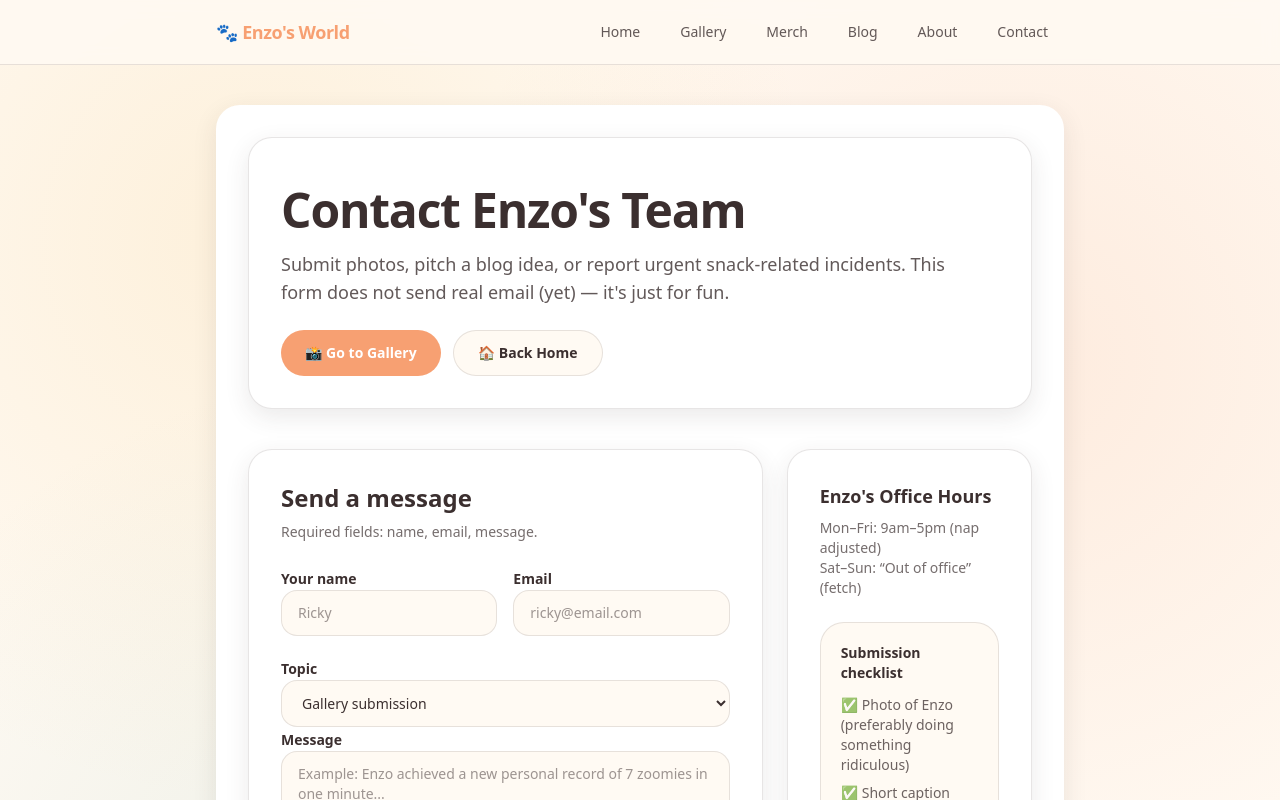
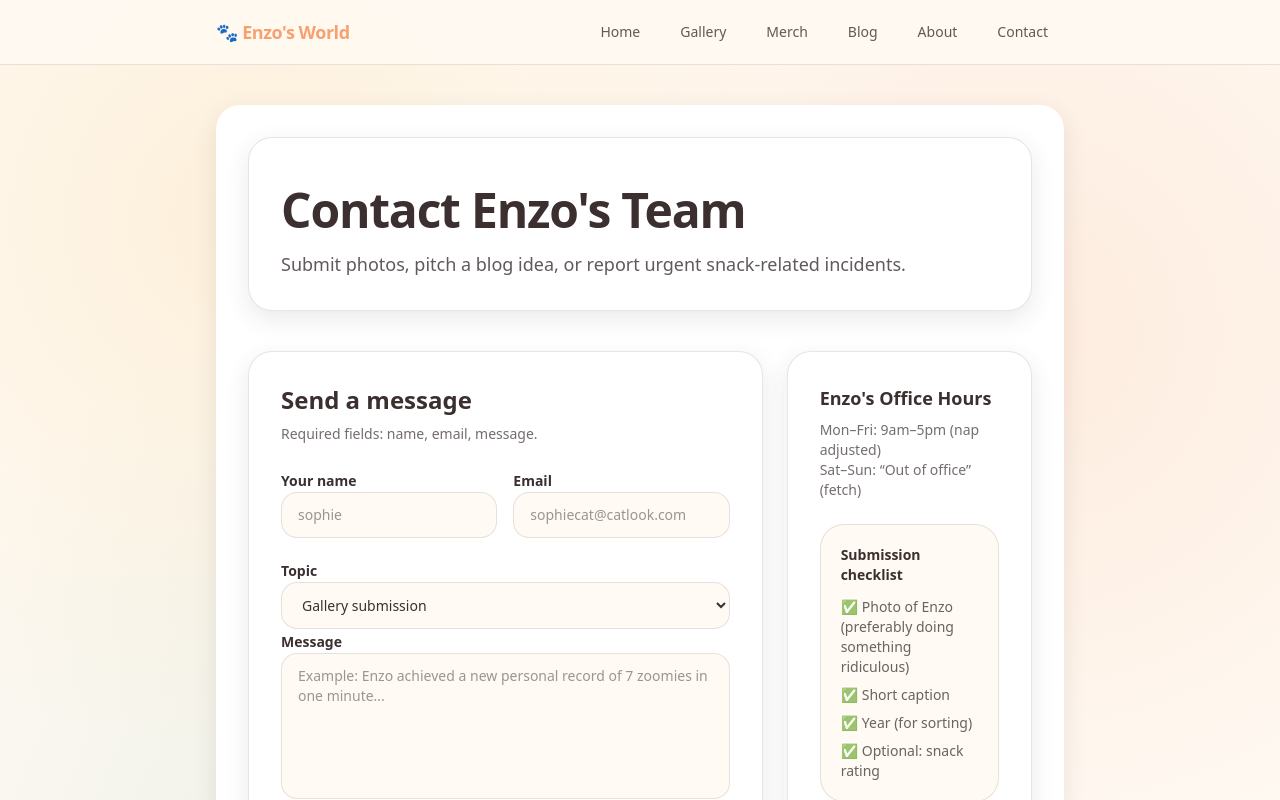
Before and after one commit to RickySerrano904/EnzosWorld.com, a Next.js app: page /contact in a window 1280 px wide. Shown: the top 800 px of the page. Built offline with nearby package versions, Linux system fonts and the light colour scheme.

Commit message:
Adjust contact page

```diff
--- a/app/contact/page.tsx
+++ b/app/contact/page.tsx
@@ -39,23 +39,7 @@ export default function ContactPage() {
 
         <p className="mt-4 max-w-2xl text-lg text-foreground/80">
           Submit photos, pitch a blog idea, or report urgent snack-related incidents.
-          This form does not send real email (yet) — it&apos;s just for fun.
         </p>
-
-        <div className="mt-6 flex flex-col gap-3 sm:flex-row">
-          <Link
-            href="/gallery"
-            className="inline-flex items-center justify-center rounded-full bg-[var(--secondary)] px-6 py-3 text-sm font-semibold text-white transition hover:brightness-95 active:scale-[0.99]"
-          >
-            📸 Go to Gallery
-          </Link>
-          <Link
-            href="/"
-            className="inline-flex items-center justify-center rounded-full border border-border bg-background px-6 py-3 text-sm font-semibold transition hover:bg-[var(--primary)]/20 active:scale-[0.99]"
-          >
-            🏠 Back Home
-          </Link>
-        </div>
       </header>
 
       {/* Success banner */}
@@ -83,7 +67,7 @@ export default function ContactPage() {
                 <input
                   value={name}
                   onChange={(e) => setName(e.target.value)}
-                  placeholder="Ricky"
+                  placeholder="sophie"
                   className="w-full rounded-2xl border border-border bg-background px-4 py-3 text-sm outline-none focus:ring-2 focus:ring-[var(--primary)]/40"
                 />
               </label>
@@ -93,7 +77,7 @@ export default function ContactPage() {
                 <input
                   value={email}
                   onChange={(e) => setEmail(e.target.value)}
-                  placeholder="ricky@email.com"
+                  placeholder="sophiecat@catlook.com"
                   className="w-full rounded-2xl border border-border bg-background px-4 py-3 text-sm outline-none focus:ring-2 focus:ring-[var(--primary)]/40"
                 />
               </label>
```
